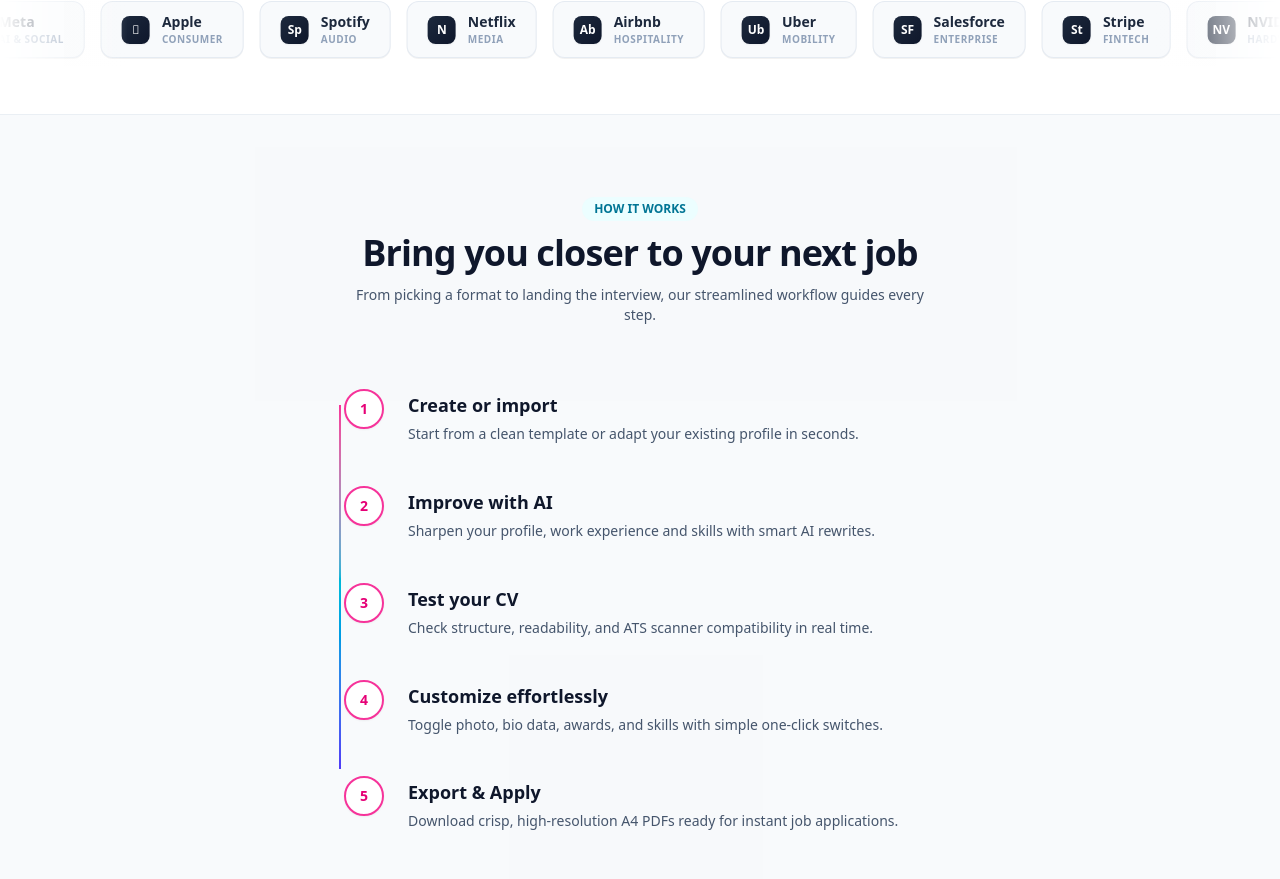
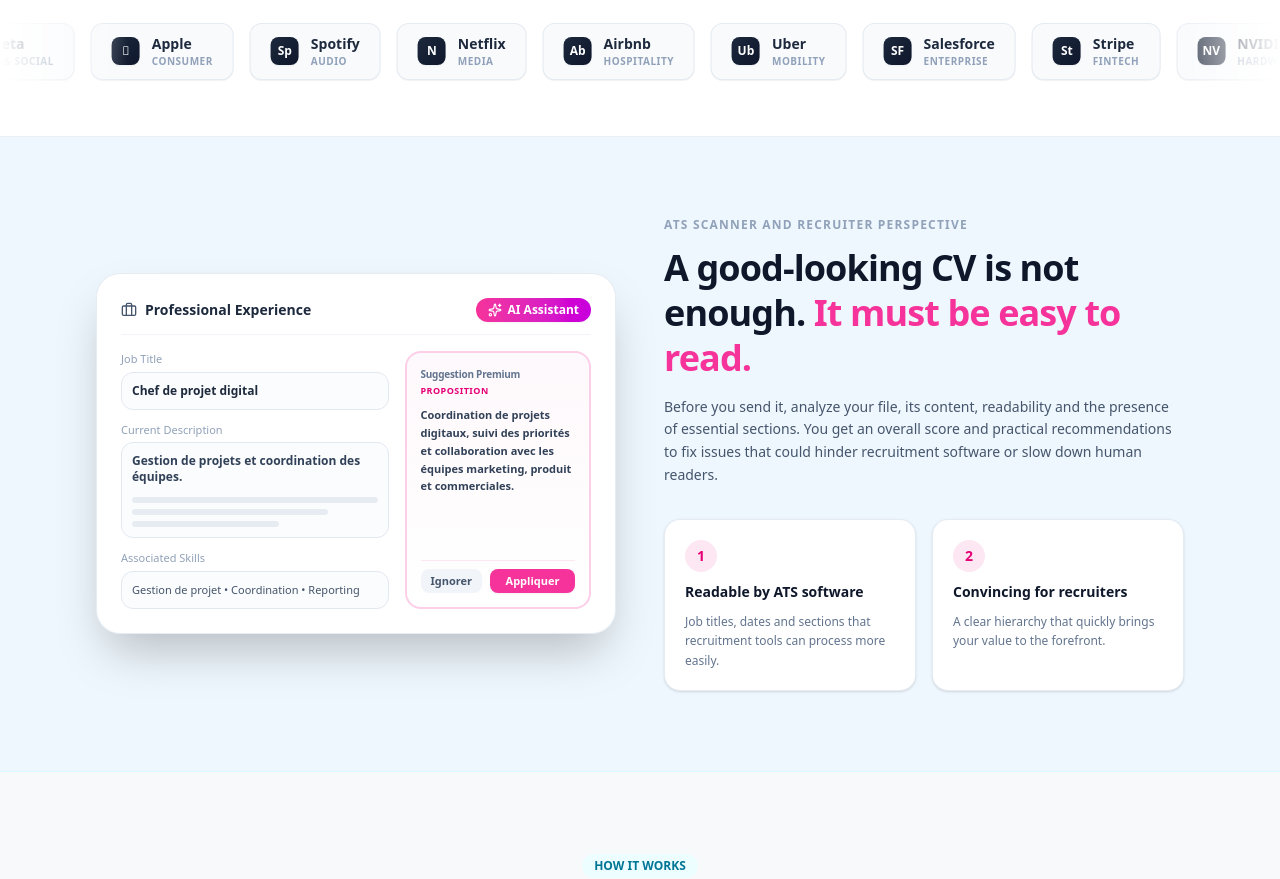
Before and after one commit to masud1040/cv-maker-, a React (Vite) app: page / in a window 1280 px wide. Shown: the part 1886-2765 px from the top of the page. Built offline with nearby package versions, Linux system fonts and the light colour scheme; a web font is replaced by a local one.

Commit message:
ai assistants  added

```diff
--- a/src/components/LandingPage.tsx
+++ b/src/components/LandingPage.tsx
@@ -337,6 +337,150 @@ export const LandingPage: React.FC<LandingPageProps> = ({
         </div>
       </section>
 
+      {/* ATS Scanner and Recruiter Perspective Section (Requested Feature) */}
+      <section className="py-16 sm:py-20 bg-[#eef7fd] dark:bg-slate-950/80 border-b border-cyan-100/60 dark:border-slate-800/60 transition-colors">
+        <div className="max-w-6xl mx-auto px-4 sm:px-6 lg:px-8">
+          <div className="grid grid-cols-1 lg:grid-cols-12 gap-10 lg:gap-12 items-center">
+
+            {/* Left Column: Interactive Visual AI Assistant & ATS Scanner Mockup Card */}
+            <div className="lg:col-span-6 order-2 lg:order-1">
+              <div className="bg-white dark:bg-slate-900 rounded-3xl p-5 sm:p-6 shadow-2xl border border-slate-200/80 dark:border-slate-800 space-y-4 relative overflow-hidden">
+
+                {/* Mockup Top Bar */}
+                <div className="flex items-center justify-between border-b border-slate-100 dark:border-slate-800 pb-3">
+                  <h4 className="font-extrabold text-sm text-slate-800 dark:text-slate-200 flex items-center gap-2">
+                    <Briefcase className="w-4 h-4 text-slate-600 dark:text-slate-400" />
+                    Professional Experience
+                  </h4>
+                  <span className="inline-flex items-center gap-1.5 px-3 py-1 rounded-full text-xs font-bold text-white bg-gradient-to-r from-pink-500 to-fuchsia-600 shadow-xs">
+                    <Sparkles className="w-3.5 h-3.5" />
+                    AI Assistant
+                  </span>
+                </div>
+
+                {/* Grid Layout inside Mockup */}
+                <div className="grid grid-cols-1 md:grid-cols-12 gap-4">
+                  {/* Left Column inside Mockup: Current Input Fields */}
+                  <div className="md:col-span-7 space-y-3">
+                    <div>
+                      <label className="text-[11px] font-medium text-slate-400 dark:text-slate-500 block mb-1">
+                        Job Title
+                      </label>
+                      <div className="p-2.5 rounded-xl border border-slate-200 dark:border-slate-800 bg-slate-50/60 dark:bg-slate-800/40 text-xs font-bold text-slate-800 dark:text-slate-200">
+                        Chef de projet digital
+                      </div>
+                    </div>
+
+                    <div>
+                      <label className="text-[11px] font-medium text-slate-400 dark:text-slate-500 block mb-1">
+                        Current Description
+                      </label>
+                      <div className="p-2.5 rounded-xl border border-slate-200 dark:border-slate-800 bg-slate-50/60 dark:bg-slate-800/40 space-y-2">
+                        <p className="text-xs font-semibold text-slate-700 dark:text-slate-300">
+                          Gestion de projets et coordination des équipes.
+                        </p>
+                        <div className="space-y-1.5 pt-1 opacity-40">
+                          <div className="h-1.5 bg-slate-300 dark:bg-slate-600 rounded-full w-full"></div>
+                          <div className="h-1.5 bg-slate-300 dark:bg-slate-600 rounded-full w-4/5"></div>
+                          <div className="h-1.5 bg-slate-300 dark:bg-slate-600 rounded-full w-3/5"></div>
+                        </div>
+                      </div>
+                    </div>
+
+                    <div>
+                      <label className="text-[11px] font-medium text-slate-400 dark:text-slate-500 block mb-1">
+                        Associated Skills
+                      </label>
+                      <div className="p-2.5 rounded-xl border border-slate-200 dark:border-slate-800 bg-slate-50/60 dark:bg-slate-800/40 text-[11px] font-medium text-slate-600 dark:text-slate-400">
+                        Gestion de projet • Coordination • Reporting
+                      </div>
+                    </div>
+                  </div>
+
+                  {/* Right Column inside Mockup: AI Premium Proposition Card */}
+                  <div className="md:col-span-5 flex flex-col justify-between p-3.5 rounded-2xl border-2 border-pink-200 dark:border-pink-900/60 bg-gradient-to-b from-pink-50/50 to-white dark:from-pink-950/20 dark:to-slate-900 space-y-3">
+                    <div className="space-y-2">
+                      <div className="space-y-0.5">
+                        <span className="text-[10px] font-bold text-slate-500 dark:text-slate-400 block tracking-tight">
+                          Suggestion Premium
+                        </span>
+                        <span className="text-[9px] font-extrabold text-pink-600 dark:text-pink-400 uppercase tracking-wider block">
+                          PROPOSITION
+                        </span>
+                      </div>
+                      <p className="text-[11px] text-slate-700 dark:text-slate-200 font-semibold leading-relaxed">
+                        Coordination de projets digitaux, suivi des priorités et collaboration avec les équipes marketing, produit et commerciales.
+                      </p>
+                    </div>
+
+                    <div className="flex items-center gap-2 pt-2 border-t border-pink-100 dark:border-pink-900/40">
+                      <button
+                        type="button"
+                        className="px-2.5 py-1 text-[11px] font-semibold text-slate-600 dark:text-slate-400 hover:text-slate-900 dark:hover:text-white bg-slate-100 dark:bg-slate-800 rounded-lg transition-colors"
+                      >
+                        Ignorer
+                      </button>
+                      <button
+                        type="button"
+                        className="flex-1 px-3 py-1 text-[11px] font-bold text-white bg-pink-500 hover:bg-pink-600 rounded-lg shadow-xs transition-colors text-center"
+                      >
+                        Appliquer
+                      </button>
+                    </div>
+                  </div>
+                </div>
+              </div>
+            </div>
+
+            {/* Right Column: Copy & Value Proposition Cards */}
+            <div className="lg:col-span-6 order-1 lg:order-2 space-y-6">
+              <div className="space-y-3">
+                <span className="text-xs font-bold tracking-widest text-slate-400 dark:text-slate-500 uppercase block">
+                  ATS SCANNER AND RECRUITER PERSPECTIVE
+                </span>
+                <h2 className="text-2xl sm:text-4xl font-extrabold text-slate-900 dark:text-white tracking-tight leading-tight">
+                  A good-looking CV is not enough.{' '}
+                  <span className="text-pink-500 dark:text-pink-400">It must be easy to read.</span>
+                </h2>
+                <p className="text-xs sm:text-sm text-slate-600 dark:text-slate-300 leading-relaxed pt-1">
+                  Before you send it, analyze your file, its content, readability and the presence of essential sections. You get an overall score and practical recommendations to fix issues that could hinder recruitment software or slow down human readers.
+                </p>
+              </div>
+
+              {/* Numbered Cards Grid */}
+              <div className="grid grid-cols-1 sm:grid-cols-2 gap-4 pt-2">
+                {/* Card 1 */}
+                <div className="p-5 bg-white dark:bg-slate-900 rounded-2xl shadow-sm border border-slate-200/80 dark:border-slate-800 space-y-2.5 hover:shadow-md transition-shadow">
+                  <div className="w-8 h-8 rounded-full bg-pink-100 dark:bg-pink-950/80 text-pink-600 dark:text-pink-400 font-bold text-sm flex items-center justify-center shrink-0">
+                    1
+                  </div>
+                  <h3 className="font-bold text-sm text-slate-900 dark:text-white">
+                    Readable by ATS software
+                  </h3>
+                  <p className="text-xs text-slate-500 dark:text-slate-400 leading-relaxed">
+                    Job titles, dates and sections that recruitment tools can process more easily.
+                  </p>
+                </div>
+
+                {/* Card 2 */}
+                <div className="p-5 bg-white dark:bg-slate-900 rounded-2xl shadow-sm border border-slate-200/80 dark:border-slate-800 space-y-2.5 hover:shadow-md transition-shadow">
+                  <div className="w-8 h-8 rounded-full bg-pink-100 dark:bg-pink-950/80 text-pink-600 dark:text-pink-400 font-bold text-sm flex items-center justify-center shrink-0">
+                    2
+                  </div>
+                  <h3 className="font-bold text-sm text-slate-900 dark:text-white">
+                    Convincing for recruiters
+                  </h3>
+                  <p className="text-xs text-slate-500 dark:text-slate-400 leading-relaxed">
+                    A clear hierarchy that quickly brings your value to the forefront.
+                  </p>
+                </div>
+              </div>
+            </div>
+
+          </div>
+        </div>
+      </section>
+
       {/* 5-Step Process Timeline - Matching Screenshot 2 exactly */}
       <section className="py-20 px-4 sm:px-6 lg:px-8 max-w-5xl mx-auto">
         <div className="text-center space-y-3 mb-16">
```
